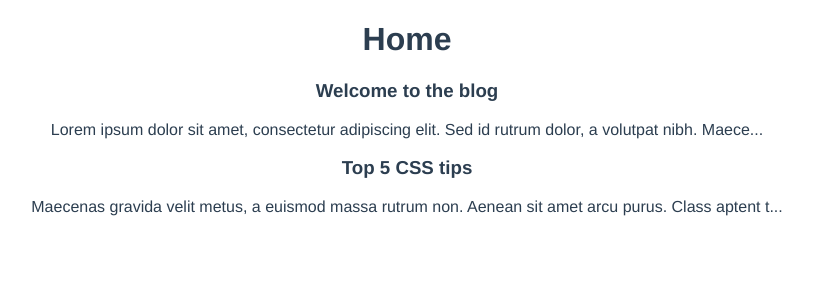
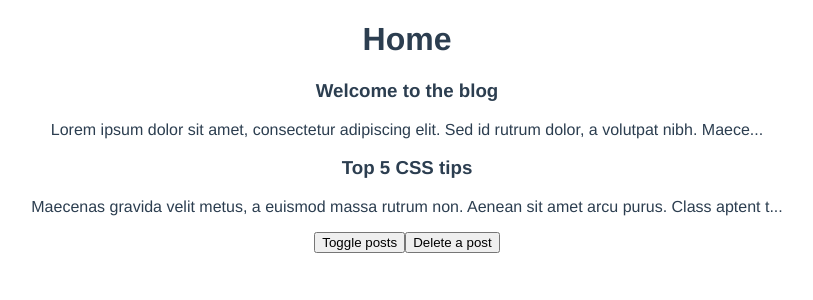
Before and after one commit to PauGarciaMartinez/dojo-blog, a Vue app: page / in a window 1280 px wide. Shown: the top 300 px of the page, without its empty margins (233-1046 px from the left). Built offline with nearby package versions, Linux system fonts and the light colour scheme.

Commit message:
Add buttons to toggle and delete posts

```diff
--- a/src/components/PostList.vue
+++ b/src/components/PostList.vue
@@ -15,7 +15,6 @@
     SinglePost
   },
   setup(props) {
-
   }
 }
 </script>
--- a/src/views/Home.vue
+++ b/src/views/Home.vue
@@ -1,7 +1,9 @@
 <template>
   <div class="home">
     <h1>Home</h1>
-    <PostList :posts="posts"/>
+    <PostList v-if="showPosts" :posts="posts"/>
+    <button @click="showPosts = !showPosts">Toggle posts</button>
+    <button @click="posts.pop()">Delete a post</button>
   </div>
 </template>
 
@@ -20,7 +22,10 @@
       { title: 'Top 5 CSS tips', body: 'Maecenas gravida velit metus, a euismod massa rutrum non. Aenean sit amet arcu purus. Class aptent taciti sociosqu ad litora torquent per conubia nostra, per inceptos himenaeos. Fusce mollis tincidunt dolor, non pharetra magna luctus vitae. Curabitur vitae urna posuere tellus fermentum blandit in eu purus. Proin mattis nibh vitae urna tempor, a pharetra lectus aliquet. Integer eleifend semper mauris, ac molestie magna aliquam a. Donec non quam quis turpis consectetur euismod in at dolor. Nullam euismod, ipsum quis mollis tempus, purus ex lacinia metus, a commodo enim leo convallis diam.', id: 2 }
     ]);
 
-    return { posts }
+    const showPosts = ref(true);
+
+
+    return { posts, showPosts }
   }
 }
 </script>
```
